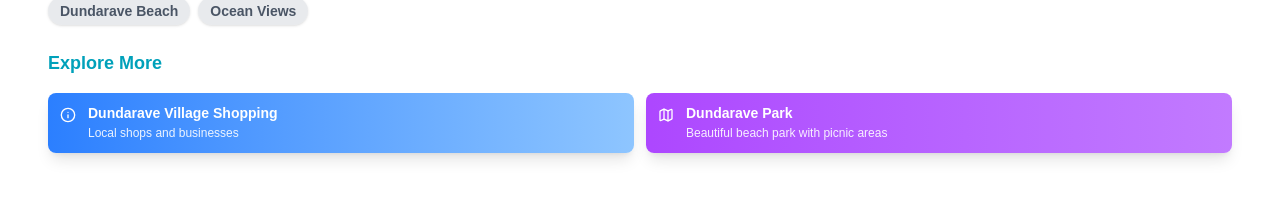
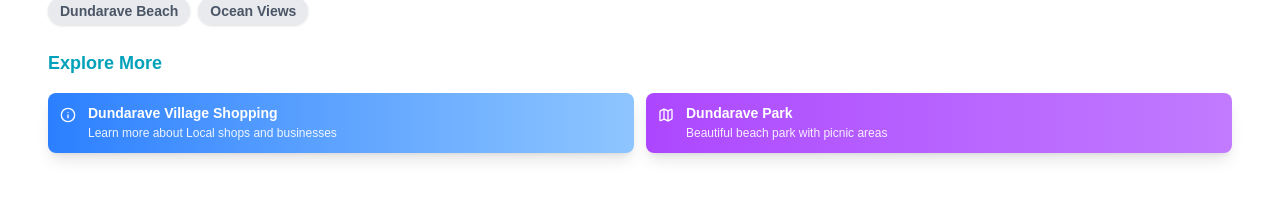
Before and after one commit to jason978273/art-walk, a Next.js app: page /walk/dundarave in a window 1280 px wide. Shown: the part 1538-1754 px from the top of the page. Built offline with nearby package versions, Linux system fonts and the light colour scheme.

Commit message:
style: update clickable highlight URL and enhance description for clarity

```diff
--- a/src/data/walks.ts
+++ b/src/data/walks.ts
@@ -108,9 +108,9 @@ export const walks: Walk[] = [
     clickableHighlights: [
       {
         name: "Dundarave Village Shopping",
-        url: "https://dundaravevillage.ca",
+        url: "https://adbia.ca",
         type: "info",
-        description: "Local shops and businesses"
+        description: "Learn more about Local shops and businesses"
       },
       {
         name: "Dundarave Park",
```
Also changed, not shown: public/images/PAW_logo.png.
